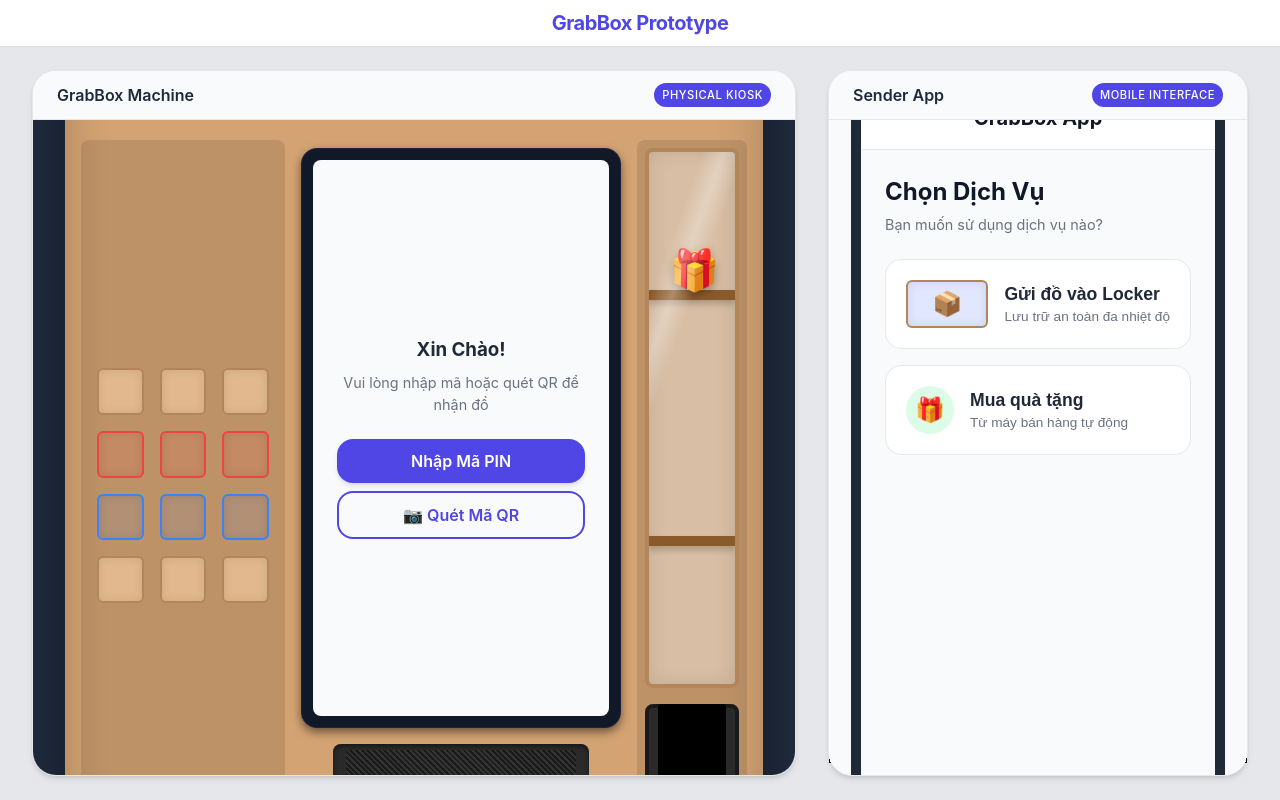
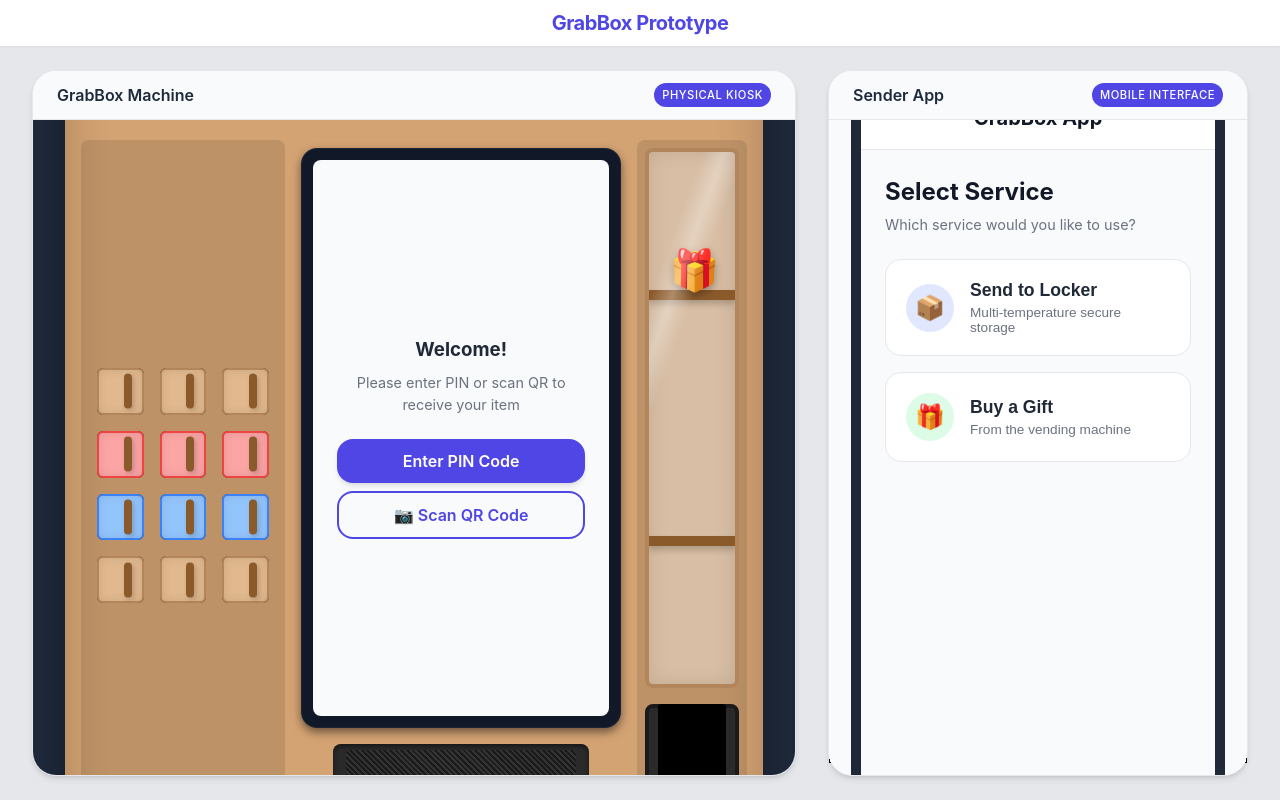
Before and after one commit to hyperxnez/grabboxprototype, a React (Vite) app: page / in a window 1280 px wide. Built offline with nearby package versions, Linux system fonts and the light colour scheme.

Commit message:
feat: translate to english and add 3D realistic door animation for lockers

```diff
--- a/src/components/ReceiverMachine.css
+++ b/src/components/ReceiverMachine.css
@@ -51,25 +51,56 @@
   flex: 1;
   aspect-ratio: 1 / 1;
   max-width: 180px;
+  position: relative;
+  perspective: 1000px;
+}
+
+.locker-interior {
+  position: absolute;
+  inset: 0;
+  background: #111;
+  border-radius: 6px;
+  border: 2px solid #333;
+  box-shadow: inset 0 0 20px rgba(0,0,0,0.8);
+  display: flex;
+  align-items: center;
+  justify-content: center;
+  overflow: hidden;
+}
+
+.locker-door {
+  position: absolute;
+  inset: 0;
   background: #e2b98e;
   border: 2px solid #b3855a;
   border-radius: 6px;
-  position: relative;
-  transition: all 0.5s ease;
+  transform-origin: left center;
+  transition: transform 0.6s cubic-bezier(0.4, 0, 0.2, 1);
+  z-index: 5;
   box-shadow: inset 0 0 10px rgba(0,0,0,0.1);
 }
 
+.locker.open .locker-door {
+  transform: rotateY(-110deg);
+  box-shadow: 10px 0 20px rgba(0,0,0,0.4);
+}
+
+.locker-handle {
+  position: absolute;
+  right: 10px;
+  top: 50%;
+  transform: translateY(-50%);
+  width: 8px;
+  height: 35px;
+  background: #8b5a2b;
+  border-radius: 4px;
+  box-shadow: 2px 2px 5px rgba(0,0,0,0.2);
+}
+
 /* Colors for specific locker types based on the prompt */
-.locker.hot { border-color: var(--color-hot); background: rgba(239, 68, 68, 0.1); }
-.locker.cold { border-color: var(--color-cold); background: rgba(59, 130, 246, 0.1); }
-.locker.ambient { border-color: #b3855a; }
-
-.locker.open {
-  transform: perspective(600px) rotateY(-30deg);
-  transform-origin: left;
-  box-shadow: 10px 10px 20px rgba(0,0,0,0.2);
-  background: #2a2a2a; /* Dark inside */
-}
+.locker.hot .locker-door { border-color: var(--color-hot); background: #fca5a5; }
+.locker.cold .locker-door { border-color: var(--color-cold); background: #93c5fd; }
+.locker.ambient .locker-door { border-color: #b3855a; }
 
 .locker .glow {
   position: absolute;
@@ -77,9 +108,9 @@
   border-radius: 4px;
   animation: pulse-glow 2s infinite;
 }
-.locker.hot .glow { box-shadow: inset 0 0 30px var(--color-hot); }
-.locker.cold .glow { box-shadow: inset 0 0 30px var(--color-cold); }
-.locker.ambient .glow { box-shadow: inset 0 0 30px var(--color-ambient); }
+.locker.hot .glow { box-shadow: inset 0 0 40px var(--color-hot); }
+.locker.cold .glow { box-shadow: inset 0 0 40px var(--color-cold); }
+.locker.ambient .glow { box-shadow: inset 0 0 40px var(--color-ambient); }
 
 
 /* --- Center: Interface --- */
--- a/src/components/ReceiverMachine.jsx
+++ b/src/components/ReceiverMachine.jsx
@@ -26,7 +26,7 @@
     if (currentTransaction && pinInput === currentTransaction.code) {
       setMachineState('processing');
     } else {
-      setError('Mã PIN không hợp lệ!');
+      setError('Invalid PIN code!');
       setPinInput('');
     }
   };
@@ -57,14 +57,14 @@
               setMachineState('processing');
             }).catch(err => console.error("Error stopping scanner", err));
           } else {
-            setError('Mã QR không hợp lệ!');
+            setError('Invalid QR code!');
           }
         },
         (errorMessage) => {
           // Failure callback, ignore to avoid spamming logs
         }
       ).catch((err) => {
-        setError('Không thể mở Camera: ' + err.message);
+        setError('Cannot access Camera: ' + err.message);
       });
 
       return () => {
@@ -95,6 +95,25 @@
     setError('');
   };
 
+  const renderLocker = (type, isTarget) => {
+    const isOpen = machineState === 'dispense' && isTarget;
+    return (
+      <div className={`locker ${type} ${isOpen ? 'open' : ''}`}>
+        <div className="locker-interior">
+          {isOpen && (
+            <>
+              <div className="glow"></div>
+              {currentTransaction.itemIcon && <div className="item-inside-locker animate-fade-in">{currentTransaction.itemIcon}</div>}
+            </>
+          )}
+        </div>
+        <div className="locker-door">
+          <div className="locker-handle"></div>
+        </div>
+      </div>
+    );
+  };
+
   return (
     <div className="machine-wrapper">
       <div className="machine-header">GrabBox</div>
@@ -104,48 +123,27 @@
         <div className="lockers-panel">
           {/* Row 1: Ambient */}
           <div className="locker-row">
-            <div className="locker ambient"></div>
-            <div className="locker ambient"></div>
-            <div className="locker ambient"></div>
+            {renderLocker('ambient', false)}
+            {renderLocker('ambient', false)}
+            {renderLocker('ambient', false)}
           </div>
           {/* Row 2: Hot */}
           <div className="locker-row">
-            <div className="locker hot"></div>
-            <div className={`locker hot ${machineState === 'dispense' && currentTransaction?.itemCategory === 'hot' ? 'open' : ''}`}>
-               {machineState === 'dispense' && currentTransaction?.itemCategory === 'hot' && (
-                 <>
-                   <div className="glow"></div>
-                   {currentTransaction.itemIcon && <div className="item-inside-locker animate-fade-in">{currentTransaction.itemIcon}</div>}
-                 </>
-               )}
-            </div>
-            <div className="locker hot"></div>
+            {renderLocker('hot', false)}
+            {renderLocker('hot', currentTransaction?.itemCategory === 'hot')}
+            {renderLocker('hot', false)}
           </div>
           {/* Row 3: Cold */}
           <div className="locker-row">
-            <div className="locker cold"></div>
-            <div className={`locker cold ${machineState === 'dispense' && currentTransaction?.itemCategory === 'cold' ? 'open' : ''}`}>
-               {machineState === 'dispense' && currentTransaction?.itemCategory === 'cold' && (
-                 <>
-                   <div className="glow"></div>
-                   {currentTransaction.itemIcon && <div className="item-inside-locker animate-fade-in">{currentTransaction.itemIcon}</div>}
-                 </>
-               )}
-            </div>
-            <div className="locker cold"></div>
+            {renderLocker('cold', false)}
+            {renderLocker('cold', currentTransaction?.itemCategory === 'cold')}
+            {renderLocker('cold', false)}
           </div>
           {/* Row 4: Ambient */}
           <div className="locker-row">
-            <div className="locker ambient"></div>
-            <div className={`locker ambient ${machineState === 'dispense' && currentTransaction?.itemCategory === 'ambient' ? 'open' : ''}`}>
-               {machineState === 'dispense' && currentTransaction?.itemCategory === 'ambient' && (
-                 <>
-                   <div className="glow"></div>
-                   {currentTransaction.itemIcon && <div className="item-inside-locker animate-fade-in">{currentTransaction.itemIcon}</div>}
-                 </>
-               )}
-            </div>
-            <div className="locker ambient"></div>
+            {renderLocker('ambient', false)}
+            {renderLocker('ambient', currentTransaction?.itemCategory === 'ambient')}
+            {renderLocker('ambient', false)}
           </div>
         </div>
 
@@ -155,20 +153,20 @@
             <div className="screen">
               {machineState === 'idle' && (
                 <div className="screen-content idle-screen animate-fade-in">
-                  <h3>Xin Chào!</h3>
-                  <p>Vui lòng nhập mã hoặc quét QR để nhận đồ</p>
+                  <h3>Welcome!</h3>
+                  <p>Please enter PIN or scan QR to receive your item</p>
                   <button className="btn btn-primary w-full" style={{marginBottom: '0.5rem'}} onClick={() => setMachineState('input')}>
-                    Nhập Mã PIN
+                    Enter PIN Code
                   </button>
                   <button className="btn btn-outline w-full" onClick={() => { setMachineState('scanning'); setError(''); }}>
-                    📷 Quét Mã QR
+                    📷 Scan QR Code
                   </button>
                 </div>
               )}
 
               {machineState === 'input' && (
                 <div className="screen-content input-screen animate-fade-in">
-                  <h3>Nhập Mã PIN</h3>
+                  <h3>Enter PIN Code</h3>
                   <div className="pin-display">
                     {pinInput.padEnd(4, '•').split('').map((char, i) => (
                       <span key={i} className="pin-dot">{char}</span>
@@ -186,17 +184,17 @@
                     <button className="key" onClick={() => handleKeypadClick('0')}>0</button>
                     <button className="key action primary" onClick={handleSubmit}>OK</button>
                   </div>
-                  <button className="btn-text" onClick={() => setMachineState('idle')}>Quay lại</button>
+                  <button className="btn-text" onClick={() => setMachineState('idle')}>Go Back</button>
                 </div>
               )}
 
               {machineState === 'scanning' && (
                 <div className="screen-content scanning-screen animate-fade-in">
-                  <h3>Quét Mã QR</h3>
-                  <p style={{fontSize: '0.8rem', margin: '0.5rem 0'}}>Đưa mã QR vào khung hình camera</p>
+                  <h3>Scan QR Code</h3>
+                  <p style={{fontSize: '0.8rem', margin: '0.5rem 0'}}>Place QR code inside the camera frame</p>
                   {error && <div className="error-text">{error}</div>}
                   <div id="qr-reader" style={{ width: '100%', height: '250px', background: 'black', borderRadius: '8px', overflow: 'hidden' }}></div>
-                  <button className="btn-text" onClick={stopScanning} style={{marginTop: '1rem'}}>Hủy</button>
+                  <button className="btn-text" onClick={stopScanning} style={{marginTop: '1rem'}}>Cancel</button>
                 </div>
               )}
 
@@ -207,7 +205,7 @@
                     <div className="wave"></div>
                     <div className="wave"></div>
                   </div>
-                  <h3>Đang phát lời nhắn...</h3>
+                  <h3>Playing message...</h3>
                   <p className="message-text">"{currentTransaction?.message}"</p>
                 </div>
               )}
@@ -215,14 +213,14 @@
               {machineState === 'dispense' && (
                 <div className="screen-content dispense-screen animate-fade-in">
                   <div className="success-icon">✓</div>
-                  <h3>Thành Công!</h3>
+                  <h3>Success!</h3>
                   <p>
                     {currentTransaction?.type === 'locker'
-                      ? 'Tủ của bạn đã được mở.'
-                      : 'Hệ thống đang giao quà tặng cho bạn.'}
+                      ? 'Your locker has been opened.'
+                      : 'The system is dispensing your gift.'}
                   </p>
                   <button className="btn btn-outline" onClick={resetMachine} style={{marginTop: '1rem'}}>
-                    Đóng
+                    Close
                   </button>
                 </div>
               )}
@@ -263,7 +261,7 @@
                   <div className="item gift-box arrived animate-drop">🎁</div>
                )}
             </div>
-            <div className="slot-label">Cửa Nhận Đồ</div>
+            <div className="slot-label">Dispense Slot</div>
           </div>
         </div>
       </div>
--- a/src/components/SenderApp.jsx
+++ b/src/components/SenderApp.jsx
@@ -14,16 +14,16 @@
 
   const categoryOptions = {
     hot: [
-      { id: 'hot_food', icon: '🍱', name: 'Cơm hộp Nóng' },
-      { id: 'hot_soup', icon: '🍲', name: 'Súp/Canh Nóng' }
+      { id: 'hot_food', icon: '🍱', name: 'Hot Bento' },
+      { id: 'hot_soup', icon: '🍲', name: 'Hot Soup' }
     ],
     cold: [
-      { id: 'cold_drink', icon: '🥤', name: 'Trà sữa/Nước lạnh' },
-      { id: 'cold_cake', icon: '🍰', name: 'Bánh ngọt/Kem' }
+      { id: 'cold_drink', icon: '🥤', name: 'Cold Drink' },
+      { id: 'cold_cake', icon: '🍰', name: 'Cake / Ice Cream' }
     ],
     ambient: [
-      { id: 'amb_doc', icon: '📚', name: 'Tài liệu/Sách' },
-      { id: 'amb_clothes', icon: '👕', name: 'Quần áo/Đồ khô' }
+      { id: 'amb_doc', icon: '📚', name: 'Books / Docs' },
+      { id: 'amb_clothes', icon: '👕', name: 'Clothes' }
     ]
   };
 
@@ -92,8 +92,8 @@
         <div className="step-container animate-fade-in">
           {step === 1 && (
             <div className="step-content">
-              <h3>Chọn Dịch Vụ</h3>
-              <p className="subtitle">Bạn muốn sử dụng dịch vụ nào?</p>
+              <h3>Select Service</h3>
+              <p className="subtitle">Which service would you like to use?</p>
 
               <button
                 className="service-card"
@@ -101,8 +101,8 @@
               >
                 <div className="service-icon locker">📦</div>
                 <div className="service-info">
-                  <h4>Gửi đồ vào Locker</h4>
-                  <p>Lưu trữ an toàn đa nhiệt độ</p>
+                  <h4>Send to Locker</h4>
+                  <p>Multi-temperature secure storage</p>
                 </div>
               </button>
 
@@ -112,8 +112,8 @@
               >
                 <div className="service-icon gift">🎁</div>
                 <div className="service-info">
-                  <h4>Mua quà tặng</h4>
-                  <p>Từ máy bán hàng tự động</p>
+                  <h4>Buy a Gift</h4>
+                  <p>From the vending machine</p>
                 </div>
               </button>
             </div>
@@ -123,8 +123,8 @@
             <div className="step-content">
               {!formData.itemCategory ? (
                 <>
-                  <h3>Phân Loại Đồ</h3>
-                  <p className="subtitle">Chọn khu vực bảo quản phù hợp</p>
+                  <h3>Item Category</h3>
+                  <p className="subtitle">Select the appropriate storage zone</p>
 
                   <div className="category-grid">
                     <button
@@ -132,30 +132,30 @@
                       onClick={() => handleSelectCategory('hot')}
                     >
                       <span className="icon hot">♨️</span>
-                      <span>Khu Vực Nóng</span>
+                      <span>Hot Zone</span>
                     </button>
                     <button
                       className={`category-card ${formData.itemCategory === 'cold' ? 'selected' : ''}`}
                       onClick={() => handleSelectCategory('cold')}
                     >
                       <span className="icon cold">❄️</span>
-                      <span>Khu Vực Lạnh</span>
+                      <span>Cold Zone</span>
                     </button>
                     <button
                       className={`category-card ${formData.itemCategory === 'ambient' ? 'selected' : ''}`}
                       onClick={() => handleSelectCategory('ambient')}
                     >
                       <span className="icon ambient">📦</span>
-                      <span>Khu Vực Thường</span>
+                      <span>Ambient Zone</span>
                     </button>
                   </div>
                 </>
               ) : (
                 <>
-                  <h3>Chọn Vật Phẩm</h3>
-                  <p className="subtitle">Mô phỏng vật phẩm gửi trong {
-                    formData.itemCategory === 'hot' ? 'Khu Nóng' :
-                    formData.itemCategory === 'cold' ? 'Khu Lạnh' : 'Khu Thường'
+                  <h3>Select Item</h3>
+                  <p className="subtitle">Simulate item to store in {
+                    formData.itemCategory === 'hot' ? 'Hot Zone' :
+                    formData.itemCategory === 'cold' ? 'Cold Zone' : 'Ambient Zone'
                   }</p>
 
                   <div className="category-grid animate-fade-in">
@@ -177,29 +177,29 @@
 
           {step === 3 && (
             <div className="step-content">
-              <h3>Gửi Lời Nhắn</h3>
-              <p className="subtitle">Lời nhắn sẽ được phát qua loa Bluetooth</p>
+              <h3>Add a Message</h3>
+              <p className="subtitle">Message will be played via Bluetooth speaker</p>
 
               <div className="selected-item-preview">
                 {formData.type === 'locker' && formData.itemIcon && (
                   <div className="preview-badge">
-                    <span>Đang gửi:</span> {formData.itemIcon} {formData.itemName}
+                    <span>Sending:</span> {formData.itemIcon} {formData.itemName}
                   </div>
                 )}
                 {formData.type === 'gift' && (
                   <div className="preview-badge">
-                    <span>Đang mua:</span> 🎁 Quà tặng bí mật
+                    <span>Buying:</span> 🎁 Mystery Gift
                   </div>
                 )}
               </div>
 
               <form onSubmit={handleSubmit} className="message-form">
                 <div className="form-group">
-                  <label>Nội dung lời nhắn thoại</label>
+                  <label>Voice message content</label>
                   <textarea
                     className="input-field"
                     rows="4"
-                    placeholder="Ví dụ: Chúc em ngon miệng nha..."
+                    placeholder="e.g., Enjoy your meal!"
                     value={formData.message}
                     onChange={(e) => setFormData({...formData, message: e.target.value})}
                     required
@@ -207,7 +207,7 @@
                 </div>
 
                 <button type="submit" className="btn btn-primary w-full">
-                  Hoàn Tất & Lấy Mã
+                  Complete & Get Code
                 </button>
               </form>
             </div>
@@ -216,11 +216,11 @@
           {step === 4 && currentTransaction && (
             <div className="step-content success-state">
               <div className="success-icon animate-pulse-glow">✓</div>
-              <h3>Tạo mã thành công!</h3>
-              <p className="subtitle">Sử dụng mã dưới đây tại máy GrabBox</p>
+              <h3>Success!</h3>
+              <p className="subtitle">Use the code below at the GrabBox machine</p>
 
               <div className="code-display">
-                <span className="label">MÃ PIN</span>
+                <span className="label">PIN CODE</span>
                 <span className="code">{currentTransaction.code}</span>
               </div>
 
@@ -229,20 +229,20 @@
               </div>
 
               <div className="transaction-details">
-                <p><strong>Loại:</strong> {currentTransaction.type === 'locker' ? 'Gửi Locker' : 'Mua Quà'}</p>
+                <p><strong>Type:</strong> {currentTransaction.type === 'locker' ? 'Locker Deposit' : 'Gift Purchase'}</p>
                 {currentTransaction.itemCategory && (
-                  <p><strong>Bảo quản:</strong> {
-                    currentTransaction.itemCategory === 'hot' ? 'Khu Vực Nóng' :
-                    currentTransaction.itemCategory === 'cold' ? 'Khu Vực Lạnh' : 'Khu Vực Thường'
+                  <p><strong>Storage:</strong> {
+                    currentTransaction.itemCategory === 'hot' ? 'Hot Zone' :
+                    currentTransaction.itemCategory === 'cold' ? 'Cold Zone' : 'Ambient Zone'
                   }</p>
                 )}
                 {currentTransaction.itemName && (
-                  <p><strong>Vật phẩm:</strong> {currentTransaction.itemIcon} {currentTransaction.itemName}</p>
+                  <p><strong>Item:</strong> {currentTransaction.itemIcon} {currentTransaction.itemName}</p>
                 )}
               </div>
 
               <button className="btn btn-outline w-full" onClick={resetFlow} style={{marginTop: '1.5rem'}}>
-                Tạo Đơn Khác
+                Create Another Order
               </button>
             </div>
           )}
```
